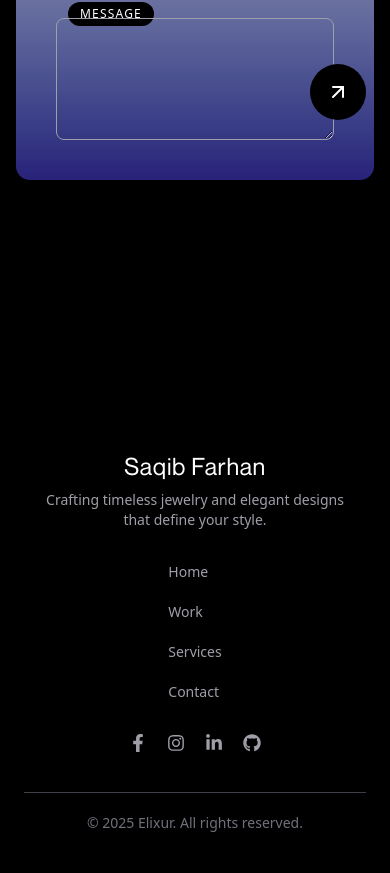
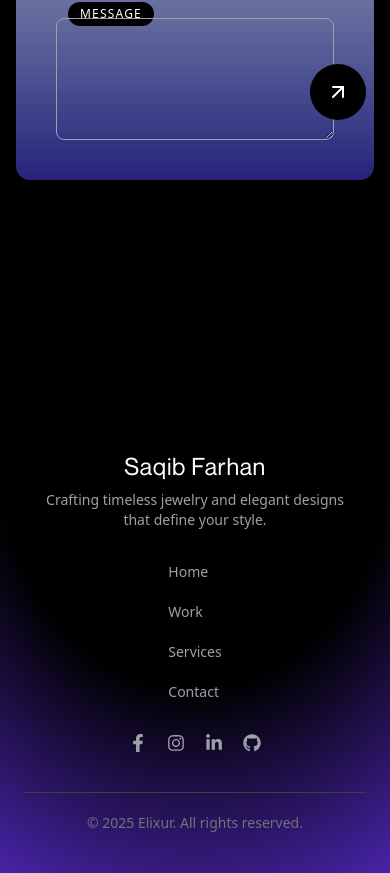
Before and after one commit to SaqibFarhanProgrammer/Saqib-Portfolio, a React (Vite) app: page / in a window 390 px wide. Shown: the part 8093-8966 px from the top of the page. Built offline with nearby package versions, Linux system fonts and the light colour scheme.

Commit message:
add contact section

```diff
--- a/src/sectioms/footer/Footer.jsx
+++ b/src/sectioms/footer/Footer.jsx
@@ -3,54 +3,40 @@ import { FaFacebookF, FaInstagram, FaLinkedinIn, FaGithub } from "react-icons/fa
 
 const Footer = () => {
   return (
-    <footer className=" footer  text-zinc-400 py-10 px-6 md:px-16 relative z-10">
-      <div className="max-w-6xl mx-auto flex flex-col md:flex-row justify-between items-center gap-8 z-10 relative">
+    <footer className="relative z-10 text-zinc-400 py-10 px-6 md:px-16 overflow-hidden">
+      {/* 💜 Background Gradient (transparent to purple) */}
+      <div className="absolute inset-0 -z-10 h-full w-full bg-[radial-gradient(125%_125%_at_50%_10%,transparent_40%,#63e_100%)]"></div>
 
+      <div className="max-w-6xl mx-auto flex flex-col md:flex-row justify-between items-center gap-8 relative z-10">
         {/* Left Section */}
-        <div className="flex flex-col items-center md:items-start text-center md:text-left z-10 relative">
-          <h2 className="text-white text-2xl font-['main'] tracking-wide z-10 relative">
+        <div className="flex flex-col items-center md:items-start text-center md:text-left">
+          <h2 className="text-white text-2xl font-['main'] tracking-wide">
             Saqib Farhan
           </h2>
-          <p className="text-sm text-zinc-400 mt-2 max-w-xs z-10 relative">
+          <p className="text-sm text-zinc-400 mt-2 max-w-xs">
             Crafting timeless jewelry and elegant designs that define your style.
           </p>
         </div>
 
         {/* Center Links */}
-        <div className="flex flex-col md:flex-row gap-5 text-sm font-light z-10 relative">
-          <a href="#home" className="hover:text-white transition-colors z-10 relative">
-            Home
-          </a>
-          <a href="#work" className="hover:text-white transition-colors z-10 relative">
-            Work
-          </a>
-          <a href="#services" className="hover:text-white transition-colors z-10 relative">
-            Services
-          </a>
-          <a href="#contact" className="hover:text-white transition-colors z-10 relative">
-            Contact
-          </a>
+        <div className="flex flex-col md:flex-row gap-5 text-sm font-light">
+          <a href="#home" className="hover:text-white transition-colors">Home</a>
+          <a href="#work" className="hover:text-white transition-colors">Work</a>
+          <a href="#services" className="hover:text-white transition-colors">Services</a>
+          <a href="#contact" className="hover:text-white transition-colors">Contact</a>
         </div>
 
         {/* Right Social Icons */}
-        <div className="flex gap-5 z-10 relative">
-          <a href="#" className="hover:text-white transition-colors z-10 relative">
-            <FaFacebookF size={18} />
-          </a>
-          <a href="#" className="hover:text-white transition-colors z-10 relative">
-            <FaInstagram size={18} />
-          </a>
-          <a href="#" className="hover:text-white transition-colors z-10 relative">
-            <FaLinkedinIn size={18} />
-          </a>
-          <a href="#" className="hover:text-white transition-colors z-10 relative">
-            <FaGithub size={18} />
-          </a>
+        <div className="flex gap-5">
+          <a href="#" className="hover:text-white transition-colors"><FaFacebookF size={18} /></a>
+          <a href="#" className="hover:text-white transition-colors"><FaInstagram size={18} /></a>
+          <a href="#" className="hover:text-white transition-colors"><FaLinkedinIn size={18} /></a>
+          <a href="#" className="hover:text-white transition-colors"><FaGithub size={18} /></a>
         </div>
       </div>
 
       {/* Bottom Line */}
-      <div className="border-t border-zinc-700 mt-10 pt-5 text-center text-sm text-zinc-500 z-10 relative">
+      <div className="border-t border-zinc-700 mt-10 pt-5 text-center text-sm text-zinc-500 relative z-10">
         © {new Date().getFullYear()} Elixur. All rights reserved.
       </div>
     </footer>
```
